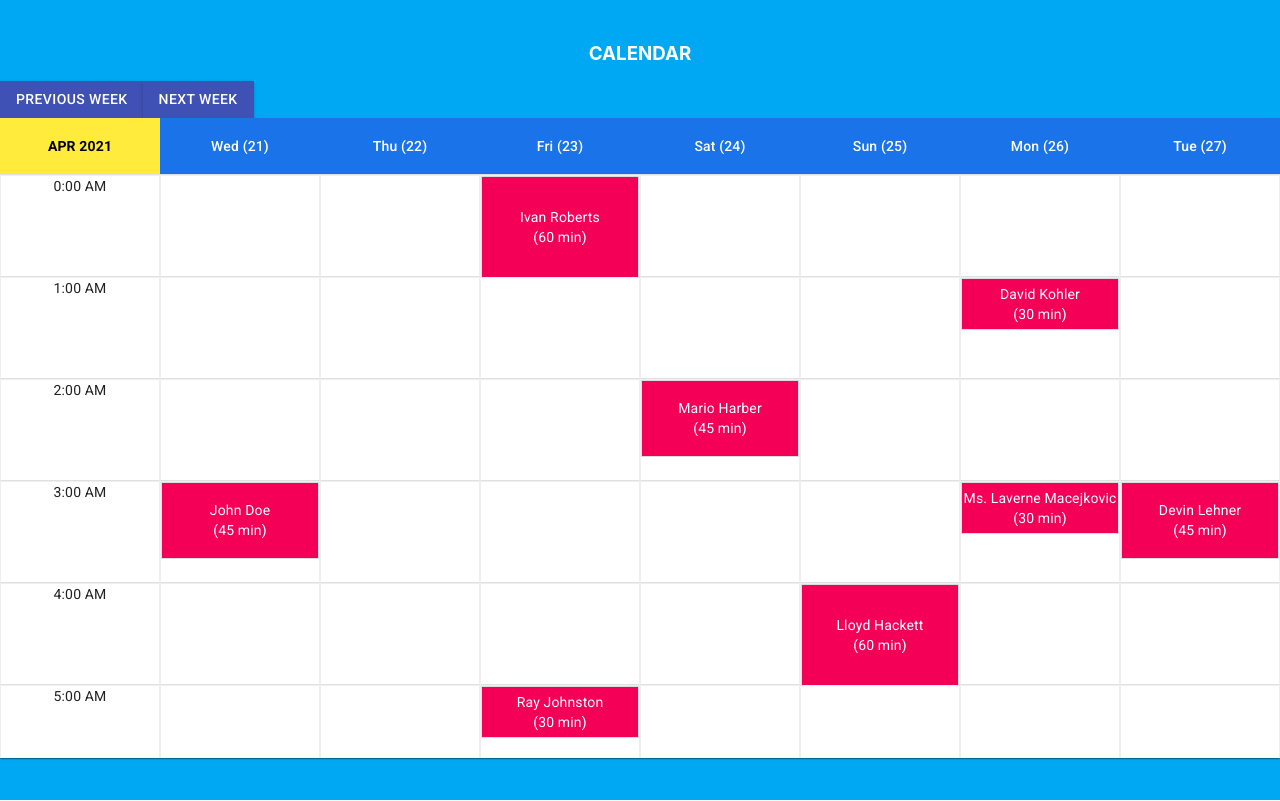
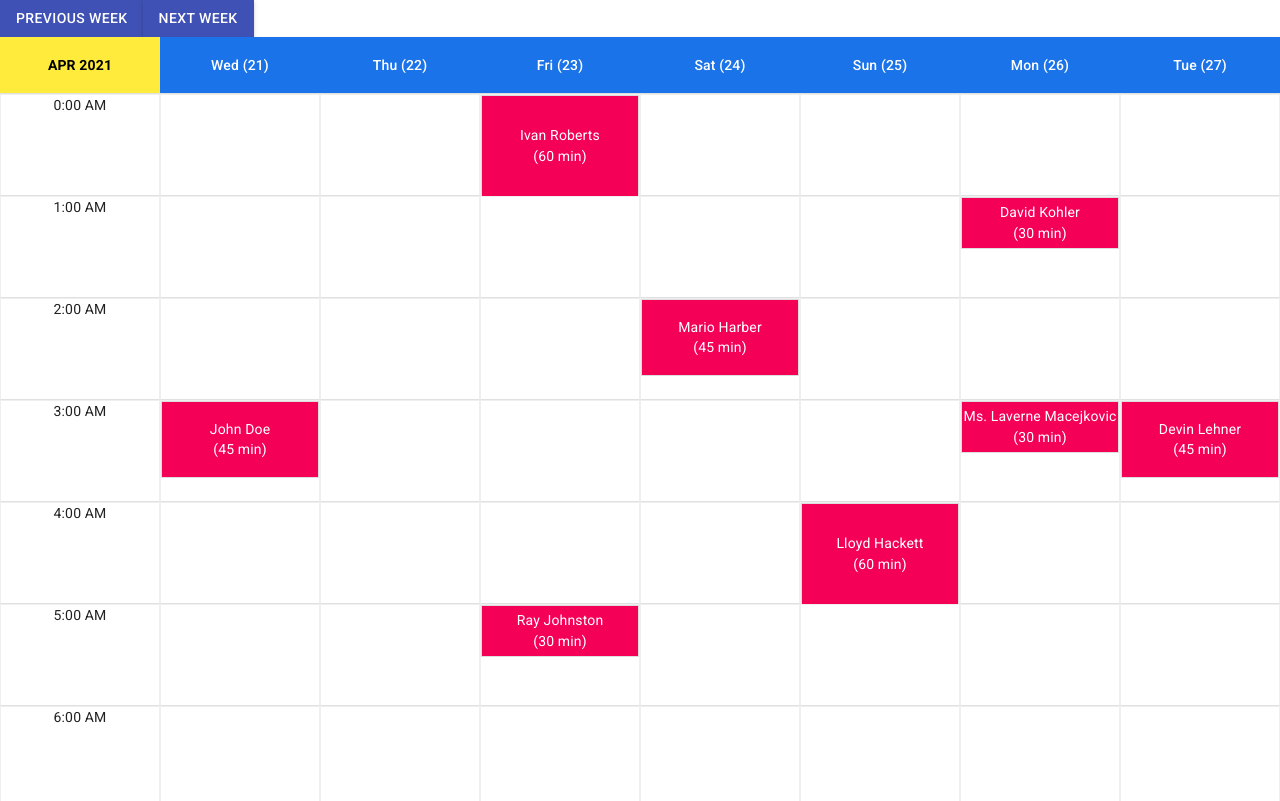
Before and after one commit to nsdotorg/react-calendar, a React (Create React App) app: page / in a window 1280 px wide. Built offline with nearby package versions, Linux system fonts and the light colour scheme.

Commit message:
modified calendar dimensions

```diff
--- a/src/components/Calendar.tsx
+++ b/src/components/Calendar.tsx
@@ -8,7 +8,7 @@ const CalendarWrapper = styled.section`
   margin: 0;
   width: 100vw;
   min-height: 100vh;
-  background: #00a8f4;
+  // background: #00a8f4;
   display: flex;
   justify-content: center;
   align-items: center;
--- a/src/components/WeekView.tsx
+++ b/src/components/WeekView.tsx
@@ -19,6 +19,7 @@ const CalendarContainer = styled.section`
   display: flex;
   flex-direction: column;
   width: 100vw;
+  height: 100vh;
   border-radius: 0;
   padding: 0;
   margin: 0;
@@ -167,11 +168,11 @@ const WeekView = () => {
   return (
     <>
       <CalendarContainer>
-        <h1
+        {/* <h1
           style={{ textAlign: "center", color: "#fff", marginBottom: "1rem" }}
         >
           CALENDAR
-        </h1>
+        </h1> */}
         <ButtonGroup aria-label="outlined primary button group">
           <Button
             variant="contained"
--- a/src/index.css
+++ b/src/index.css
@@ -44,3 +44,6 @@ td {
   height: auto;
   top: 0;
 }
+.makeStyles-container-2 {
+  max-height: calc(100vh - 36px) !important;
+}
```
Also changed, not shown: 10 other files (tests, documents, lock files or other folders).
